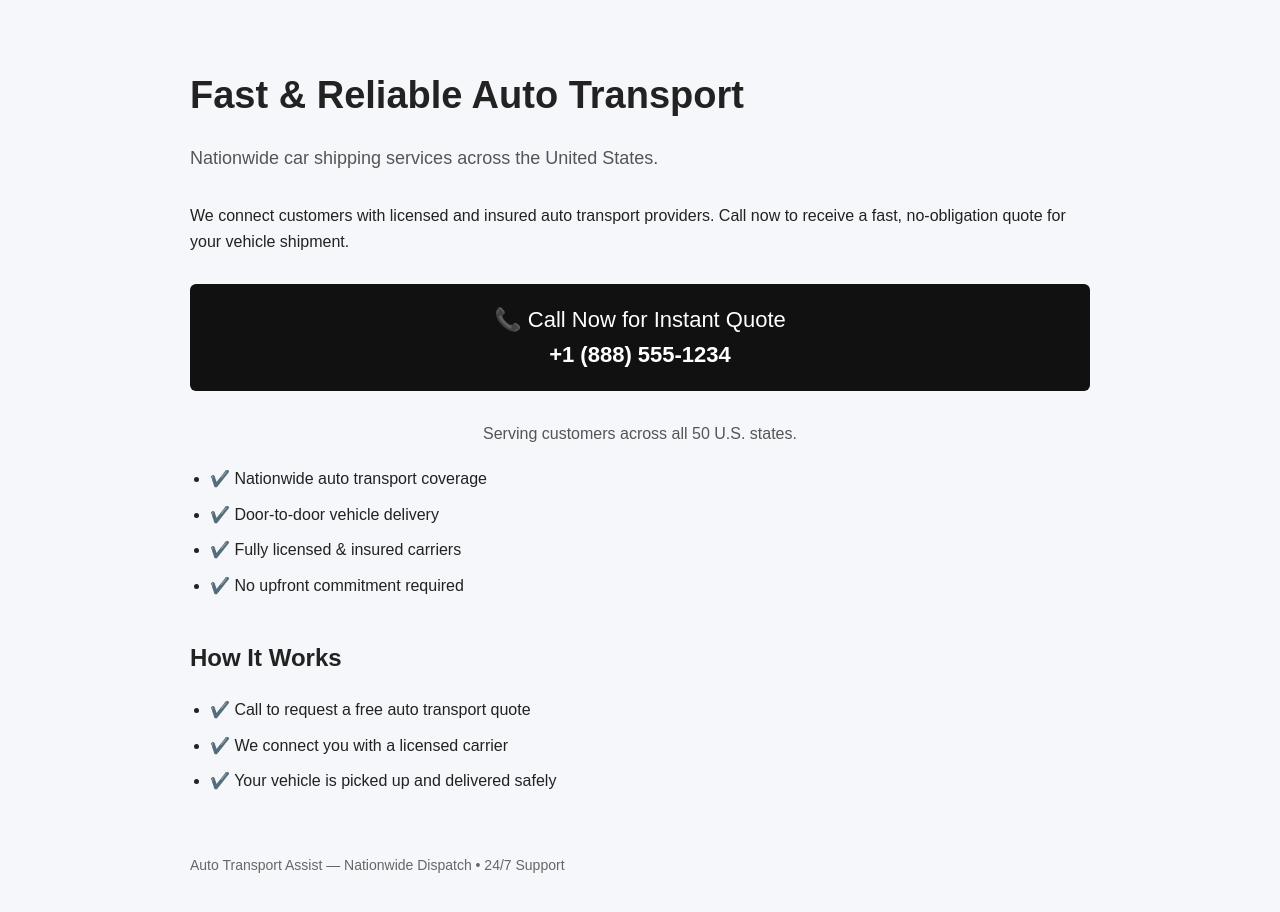
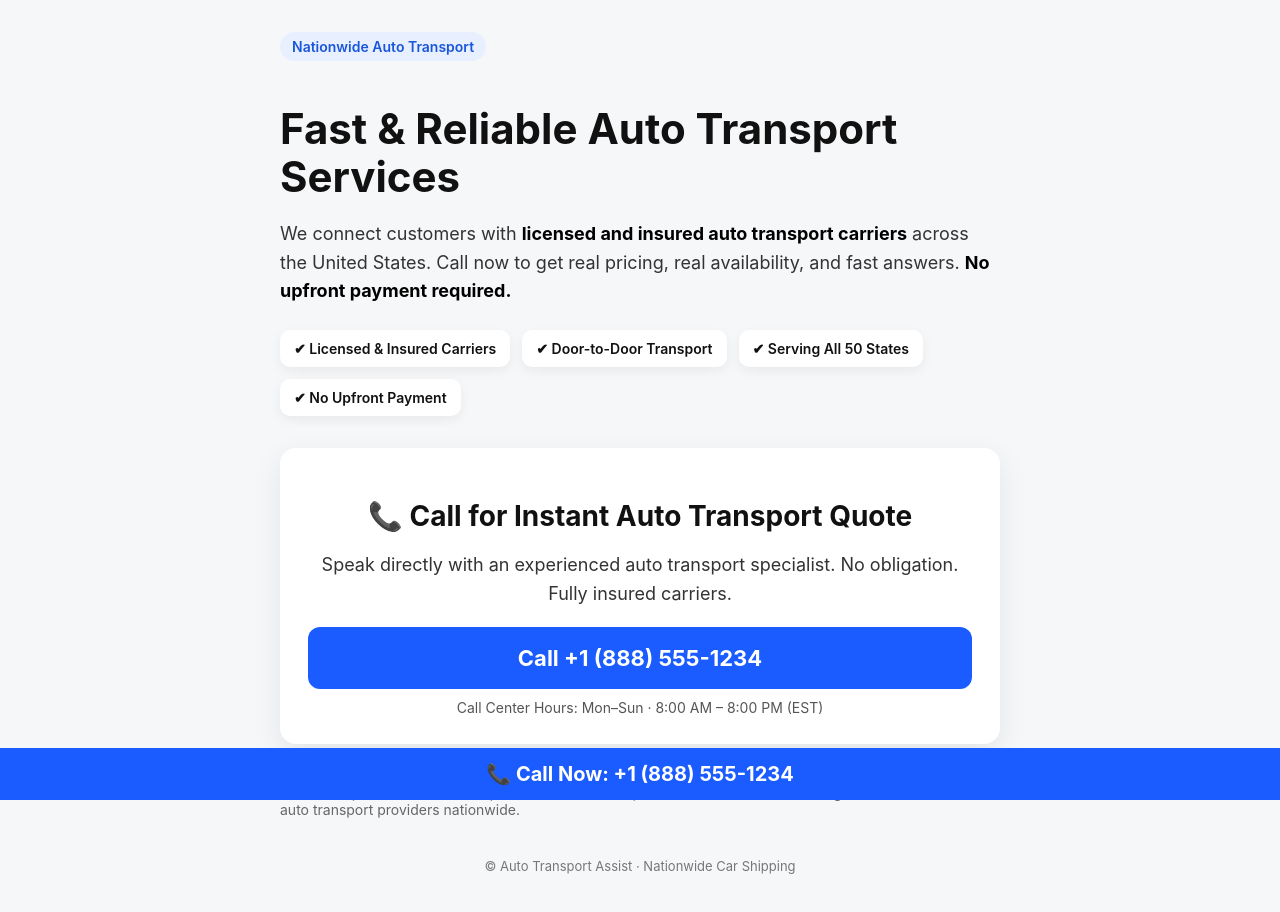
Before and after one commit to danieldanda1/autotransportassist, a plain HTML site: page index.html in a window 1280 px wide. Drawn offline with Linux system fonts and the light colour scheme.

Commit message:
Update index.html

```diff
--- a/index.html
+++ b/index.html
@@ -1,117 +1,193 @@
 <!DOCTYPE html>
 <html lang="en">
 <head>
-  <meta charset="UTF-8">
-  <title>Auto Transport Assist | Fast & Reliable Nationwide Auto Transport</title>
-  <meta name="viewport" content="width=device-width, initial-scale=1.0">
+  <meta charset="UTF-8" />
+  <meta name="viewport" content="width=device-width, initial-scale=1.0" />
+
+  <title>Auto Transport Assist | Call for Instant Auto Shipping Quote</title>
+
+  <meta name="description" content="Fast & reliable auto transport across the United States. Call now to speak directly with licensed and insured car shipping specialists. No upfront payment." />
 
   <style>
     body {
-      font-family: Arial, Helvetica, sans-serif;
       margin: 0;
-      background: #f5f7fa;
-      color: #222;
-      line-height: 1.6;
+      font-family: -apple-system, BlinkMacSystemFont, "Segoe UI", Roboto, Helvetica, Arial, sans-serif;
+      background: #f6f7f9;
+      color: #111;
     }
 
     .container {
-      max-width: 900px;
+      max-width: 720px;
       margin: 0 auto;
-      padding: 40px 20px;
+      padding: 32px 20px 120px;
+    }
+
+    .badge {
+      display: inline-block;
+      background: #e8f0ff;
+      color: #1a56db;
+      font-weight: 600;
+      padding: 6px 12px;
+      border-radius: 999px;
+      font-size: 14px;
+      margin-bottom: 16px;
     }
 
     h1 {
-      font-size: 38px;
-      margin-bottom: 10px;
+      font-size: 42px;
+      line-height: 1.15;
+      margin-bottom: 16px;
     }
 
-    .subtitle {
+    p {
       font-size: 18px;
-      color: #555;
-      margin-bottom: 30px;
+      line-height: 1.6;
+      color: #333;
     }
 
-    .cta {
-      display: block;
-      background: #111;
-      color: #fff;
-      text-align: center;
-      padding: 18px;
-      font-size: 22px;
-      text-decoration: none;
-      border-radius: 6px;
-      margin: 30px 0;
+    .bold {
+      font-weight: 700;
+      color: #000;
     }
 
-    .cta:hover {
-      background: #000;
+    .features {
+      display: flex;
+      flex-wrap: wrap;
+      gap: 12px;
+      margin: 24px 0;
     }
 
-    ul {
-      margin: 20px 0 30px;
-      padding-left: 20px;
+    .feature {
+      background: #fff;
+      padding: 10px 14px;
+      border-radius: 10px;
+      font-size: 14px;
+      font-weight: 600;
+      box-shadow: 0 4px 12px rgba(0,0,0,0.06);
     }
 
-    ul li {
-      margin-bottom: 10px;
+    .call-box {
+      background: #fff;
+      border-radius: 16px;
+      padding: 28px;
+      margin: 32px 0;
+      box-shadow: 0 10px 30px rgba(0,0,0,0.08);
+      text-align: center;
     }
 
-    .section {
+    .call-box h2 {
+      font-size: 28px;
+      margin-bottom: 12px;
+    }
+
+    .call-btn {
+      display: block;
+      background: #1a5cff;
+      color: #fff;
+      text-decoration: none;
+      font-size: 22px;
+      font-weight: 700;
+      padding: 18px;
+      border-radius: 12px;
+      margin-top: 16px;
+    }
+
+    .call-btn:hover {
+      background: #1749cc;
+    }
+
+    .hours {
+      font-size: 14px;
+      color: #555;
+      margin-top: 10px;
+    }
+
+    .about {
+      font-size: 14px;
+      color: #666;
       margin-top: 40px;
     }
 
-    .footer {
-      margin-top: 60px;
-      font-size: 14px;
-      color: #666;
+    footer {
+      text-align: center;
+      font-size: 13px;
+      color: #777;
+      margin-top: 40px;
+    }
+
+    .sticky-call {
+      position: fixed;
+      bottom: 0;
+      left: 0;
+      right: 0;
+      background: #1a5cff;
+      padding: 14px;
+      text-align: center;
+      z-index: 999;
+    }
+
+    .sticky-call a {
+      color: #fff;
+      font-size: 20px;
+      font-weight: 700;
+      text-decoration: none;
     }
   </style>
 </head>
+
 <body>
 
-<div class="container">
+  <div class="container">
 
-  <h1>Fast & Reliable Auto Transport</h1>
+    <span class="badge">Nationwide Auto Transport</span>
 
-  <p class="subtitle">
-    Nationwide car shipping services across the United States.
-  </p>
+    <h1>Fast & Reliable Auto Transport Services</h1>
 
-  <p>
-    We connect customers with licensed and insured auto transport providers.
-    Call now to receive a fast, no-obligation quote for your vehicle shipment.
-  </p>
+    <p>
+      We connect customers with <span class="bold">licensed and insured auto transport carriers</span>
+      across the United States. Call now to get real pricing, real availability,
+      and fast answers.
+      <span class="bold">No upfront payment required.</span>
+    </p>
 
-  <a class="cta" href="tel:+18885551234">
-    📞 Call Now for Instant Quote<br>
-    <strong>+1 (888) 555-1234</strong>
-  </a>
+    <div class="features">
+      <div class="feature">✔ Licensed & Insured Carriers</div>
+      <div class="feature">✔ Door-to-Door Transport</div>
+      <div class="feature">✔ Serving All 50 States</div>
+      <div class="feature">✔ No Upfront Payment</div>
+    </div>
 
-  <p style="text-align:center; color:#555;">
-    Serving customers across all 50 U.S. states.
-  </p>
+    <div class="call-box">
+      <h2>📞 Call for Instant Auto Transport Quote</h2>
+      <p>
+        Speak directly with an experienced auto transport specialist.
+        No obligation. Fully insured carriers.
+      </p>
 
-  <ul>
-    <li>✔️ Nationwide auto transport coverage</li>
-    <li>✔️ Door-to-door vehicle delivery</li>
-    <li>✔️ Fully licensed & insured carriers</li>
-    <li>✔️ No upfront commitment required</li>
-  </ul>
+      <!-- REPLACE NUMBER WITH BUYER TRACKING -->
+      <a class="call-btn" href="tel:+18885551234">
+        Call +1 (888) 555-1234
+      </a>
 
-  <div class="section">
-    <h2>How It Works</h2>
-    <ul>
-      <li>✔️ Call to request a free auto transport quote</li>
-      <li>✔️ We connect you with a licensed carrier</li>
-      <li>✔️ Your vehicle is picked up and delivered safely</li>
-    </ul>
+      <div class="hours">
+        Call Center Hours: Mon–Sun · 8:00 AM – 8:00 PM (EST)
+      </div>
+    </div>
+
+    <div class="about">
+      Auto Transport Assist is an independent vehicle transport referral service
+      connecting customers with vetted auto transport providers nationwide.
+    </div>
+
+    <footer>
+      © Auto Transport Assist · Nationwide Car Shipping
+    </footer>
+
   </div>
 
-  <div class="footer">
-    Auto Transport Assist — Nationwide Dispatch • 24/7 Support
+  <div class="sticky-call">
+    <a href="tel:+18885551234">📞 Call Now: +1 (888) 555-1234</a>
   </div>
-
-</div>
 
 </body>
 </html>
```
